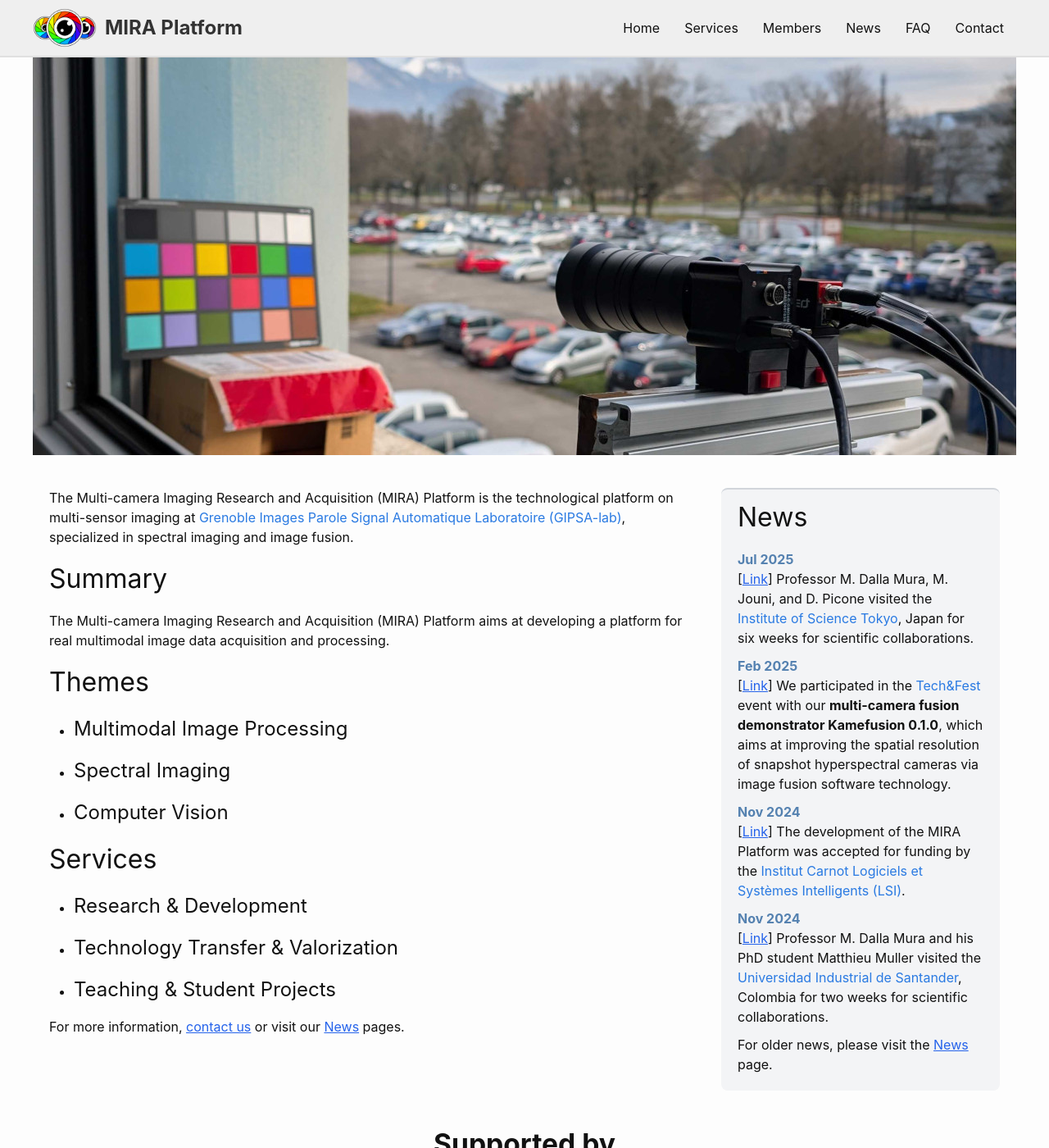
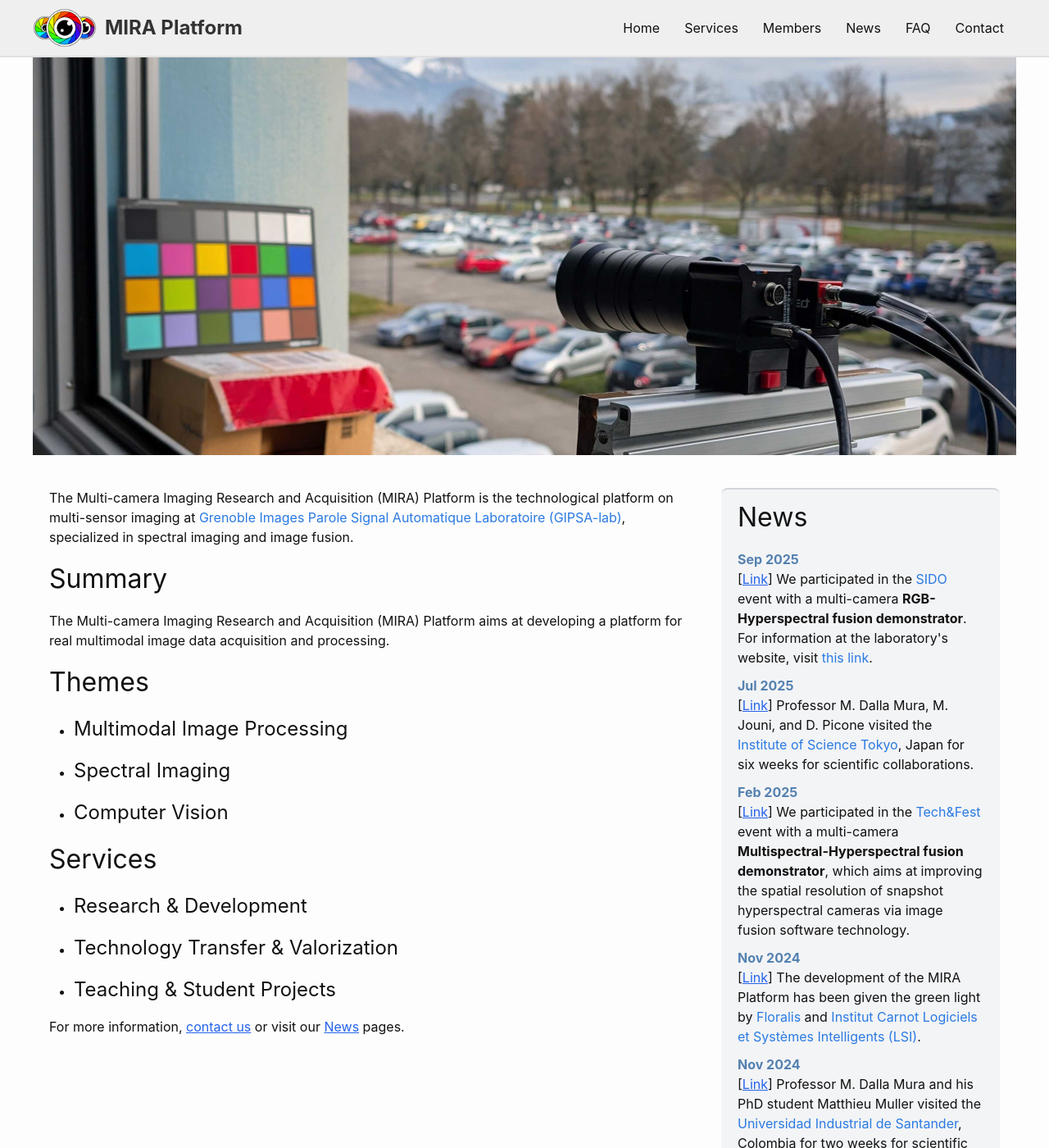
Before and after one commit to mira-imaging/mira-imaging.github.io, a Jekyll site: the page built from _pages_navbar/home.html, in a window 1280 px wide and 1400 px high. Shown: the whole window at 82% size. Built offline with Jekyll 4.4.1, drawn with Linux system fonts in a browser that asks for light colours.

Commit message:
Add SIDO news item

```diff
--- a/_data/news.yml
+++ b/_data/news.yml
@@ -8,6 +8,14 @@ list:
   #     title: New Dataset Paper Submission in Collaboration with the Universidad Industrial de Santander in Colombia
   #   thumbnail:
 
+  - text: We participated in the <a href=https://www.sido-lyon.com/en/>SIDO</a> event with a multi-camera <b>RGB-Hyperspectral fusion demonstrator</b>. For information at the laboratory's website, visit <a href="https://www.gipsa-lab.grenoble-inp.fr/les-publications/toutes-les-actus/mira-au-sido-2025">this link</a>.
+    date: Sep 2025
+    link: /news/20250917-sido/
+    page:
+      url: /news/20250917-sido/
+      title: SIDO 2025
+    thumbnail:
+
   - text: Professor M. Dalla Mura, M. Jouni, and D. Picone visited the <a href="https://www.isct.ac.jp/en">Institute of Science Tokyo</a>, Japan for six weeks for scientific collaborations.
     date: Jul 2025
     link: /news/20250708-japan-visit/
@@ -16,7 +24,7 @@ list:
       title: Collaboration Visit to the Institute of Science Tokyo in Japan
     thumbnail:
 
-  - text: We participated in the <a href=https://www.tech-fest.fr/en/>Tech&Fest</a> event with our <b>multi-camera fusion demonstrator Kamefusion 0.1.0</b>, which aims at improving the spatial resolution of snapshot hyperspectral cameras via image fusion software technology.
+  - text: We participated in the <a href=https://www.tech-fest.fr/en/>Tech&Fest</a> event with a multi-camera <b>Multispectral-Hyperspectral fusion demonstrator</b>, which aims at improving the spatial resolution of snapshot hyperspectral cameras via image fusion software technology.
     date: Feb 2025
     link: /news/20250206-tech-and-fest/
     page:
@@ -24,7 +32,7 @@ list:
       title: Tech&Fest 2025
     thumbnail:
 
-  - text: The development of the MIRA Platform was accepted for funding by the <a href=https://carnot-lsi.com/en/home/>Institut Carnot Logiciels et Systèmes Intelligents (LSI)</a>.
+  - text: The development of the MIRA Platform has been given the green light by <a href=https://www.floralis.fr/>Floralis</a> and <a href=https://carnot-lsi.com/en/home/>Institut Carnot Logiciels et Systèmes Intelligents (LSI)</a>.
     date: Nov 2024
     link: /news/20241118-funding/
     page:
```
Also changed, not shown: _news/20250917-sido.html (added, +10 -0 lines).
